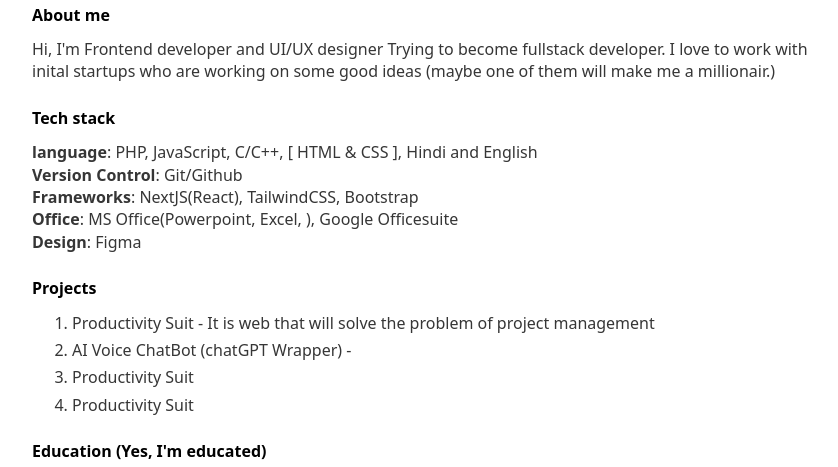
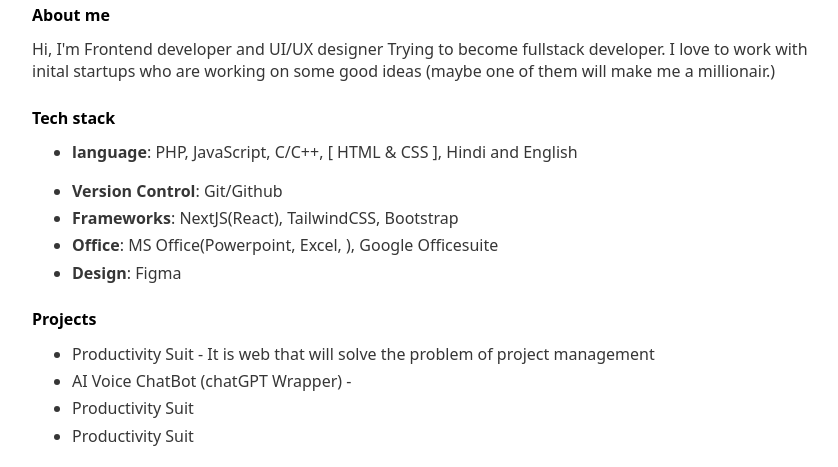
Before and after one commit to MrGajendra/me, a plain HTML site: page index.html in a window 1280 px wide. Shown: the part 333-800 px from the top of the page, without its empty margins (208-1046 px from the left). Drawn offline with nearby package versions, Linux system fonts and the light colour scheme.

Commit message:
Update index.html
Update

```diff
--- a/index.html
+++ b/index.html
@@ -5,10 +5,7 @@
     <meta name="viewport" content="width=device-width, initial-scale=1.0">
     <title>Gajendra Kumar</title>
     <link rel="stylesheet" href="style.css">
-    <!-- <link rel="stylesheet" href="https://cdn.jsdelivr.net/npm/water.css@2/out/water.css"> -->
-
-<link rel="stylesheet" href="https://cdn.jsdelivr.net/npm/water.css@2/out/water.css">
-
+    <link rel="stylesheet" href="https://cdn.jsdelivr.net/npm/water.css@2/out/water.css">
 
 
 </head>
@@ -22,15 +19,17 @@
     <p>Hi, I'm Frontend developer and UI/UX designer Trying to become fullstack developer. I love to work with inital startups who are working on some good ideas (maybe one of them will make me a millionair.)</p>
 
     <h4>Tech stack </h4>
-    <p><b>language</b>: PHP, JavaScript, C/C++, [ HTML & CSS ], Hindi and English<br>
-    <b>Version Control</b>: Git/Github <br>
-    <b>Frameworks</b>: NextJS(React), TailwindCSS, Bootstrap <br>
-    <b>Office</b>: MS Office(Powerpoint, Excel, ), Google Officesuite <br>
-    <b>Design</b>: Figma
-    </p>
+    <ul>
+        <li><p><b>language</b>: PHP, JavaScript, C/C++, [ HTML & CSS ], Hindi and English<br></li>
+            <li><b>Version Control</b>: Git/Github <br></li>
+            <li><b>Frameworks</b>: NextJS(React), TailwindCSS, Bootstrap <br></li>
+            <li><b>Office</b>: MS Office(Powerpoint, Excel, ), Google Officesuite <br></li>
+            <li><b>Design</b>: Figma
+            </p></li>
+        </ul>
 
     <h4>Projects</h4>
-    <ol>
+    <ul>
         <li>
             Productivity Suit -  It is web that will solve the problem of project management
         </li>
@@ -43,7 +42,7 @@
         <li>
             Productivity Suit
         </li>
-    </ol>
+    </ul>
 
     <h4>Education (Yes, I'm educated)</h4>
     <p>
```
